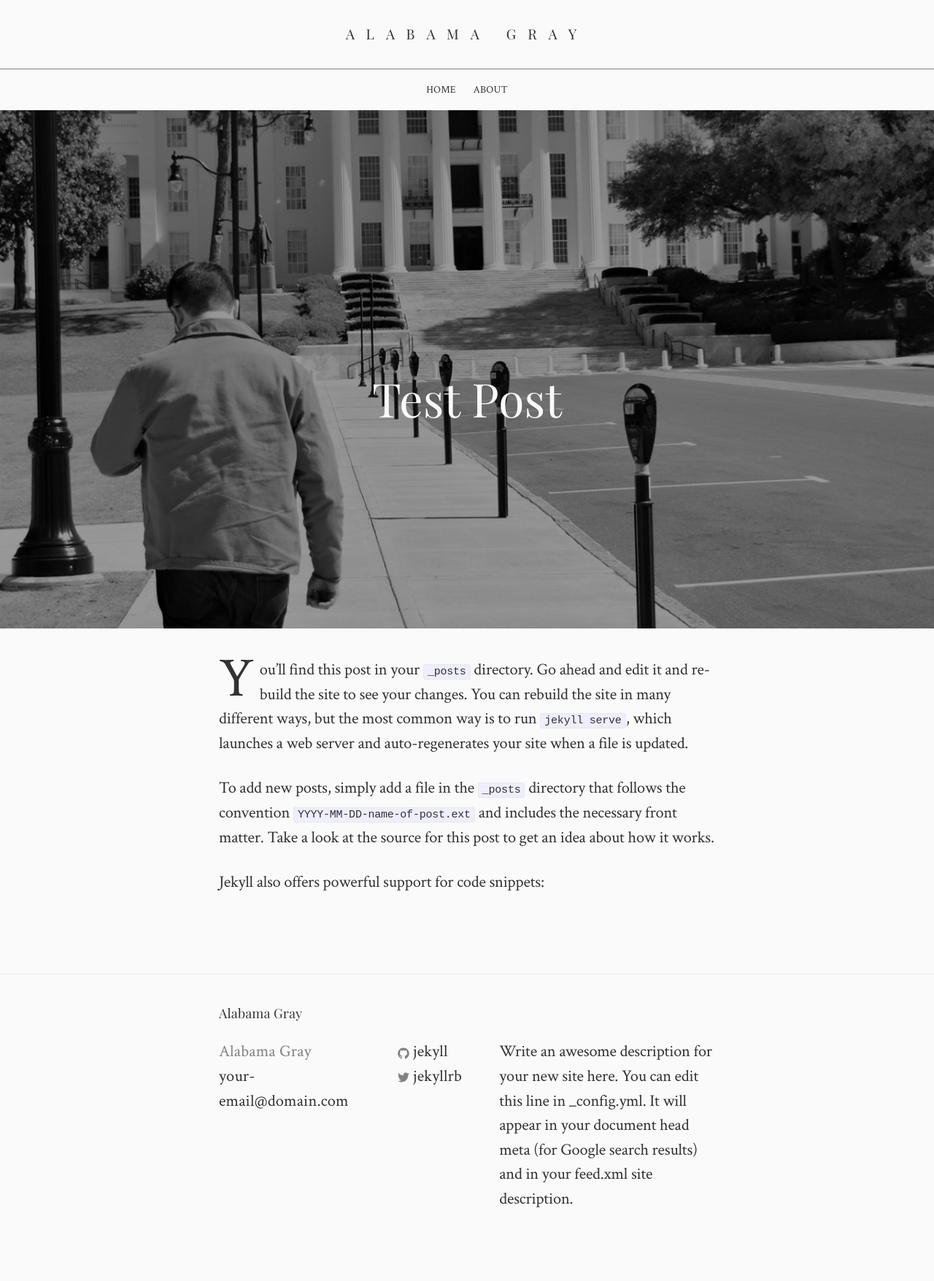
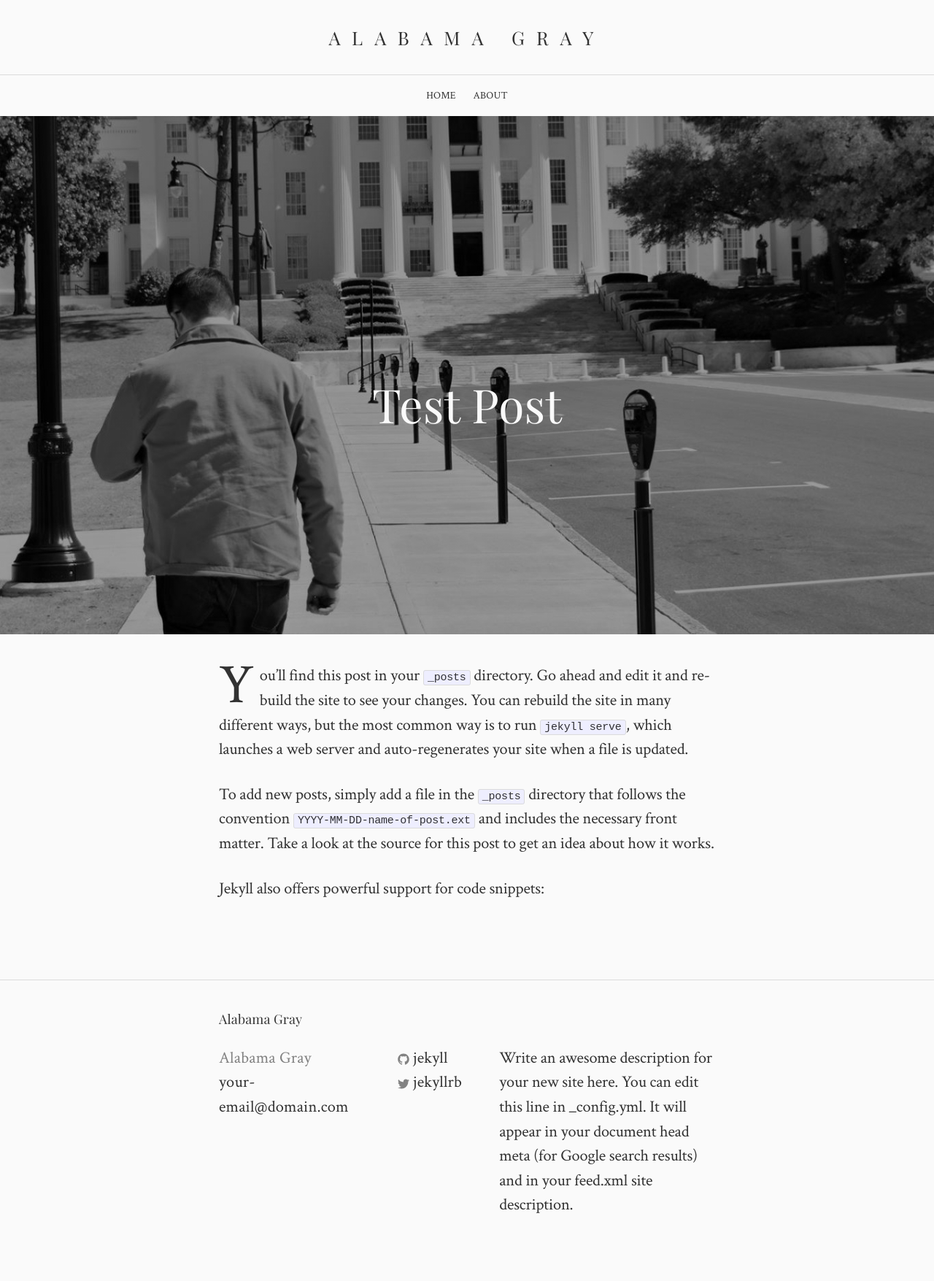
Before and after one commit to jtgry/blog, a Jekyll site: the page built from _posts/2016-05-20-test-post.markdown, in a window 1280 px wide. Shown: the whole page at 73% size. Built offline with Jekyll 4.4.1, drawn with Linux system fonts in a browser that asks for light colours; some web fonts are replaced.

Commit message:
Title and header changes

```diff
--- a/_includes/header.html
+++ b/_includes/header.html
@@ -3,14 +3,6 @@
 </header>
 
 <nav class="site-nav">
-  <a href="#" class="menu-icon">
-    <svg viewBox="0 0 18 15">
-      <path fill="#424242" d="M18,1.484c0,0.82-0.665,1.484-1.484,1.484H1.484C0.665,2.969,0,2.304,0,1.484l0,0C0,0.665,0.665,0,1.484,0 h15.031C17.335,0,18,0.665,18,1.484L18,1.484z"/>
-      <path fill="#424242" d="M18,7.516C18,8.335,17.335,9,16.516,9H1.484C0.665,9,0,8.335,0,7.516l0,0c0-0.82,0.665-1.484,1.484-1.484 h15.031C17.335,6.031,18,6.696,18,7.516L18,7.516z"/>
-      <path fill="#424242" d="M18,13.516C18,14.335,17.335,15,16.516,15H1.484C0.665,15,0,14.335,0,13.516l0,0 c0-0.82,0.665-1.484,1.484-1.484h15.031C17.335,12.031,18,12.696,18,13.516L18,13.516z"/>
-    </svg>
-  </a>
-
   <div class="trigger">
     <a class="page-link" href="{{ site.baseurl }}/">Home</a>
     {% for my_page in site.pages %}
--- a/_sass/_layout.scss
+++ b/_sass/_layout.scss
@@ -5,13 +5,13 @@
     width: 100%;
     // Positioning context for the mobile navigation icon
     text-align: center;
-    border-bottom: 1px solid $grey-color;
+    border-bottom: 1px solid $grey-color-light;
         padding: 2em 0;
 }
 
 .site-title {
     font-family: $header-font-family;
-    font-size: 1.2rem;
+    font-size: 1.6rem;
     text-transform: uppercase;
     letter-spacing: 1rem;
 
@@ -38,55 +38,6 @@
         // Gaps between nav items, but not on the last one
         &:not(:last-child) {
             margin-right: 20px;
-        }
-    }
-
-    @include media-query($on-palm) {
-        position: absolute;
-        top: 9px;
-        right: $spacing-unit / 2;
-        background-color: $background-color;
-        border: 1px solid $grey-color-light;
-        border-radius: 5px;
-        text-align: right;
-
-        .menu-icon {
-            display: block;
-            float: right;
-            width: 36px;
-            height: 26px;
-            line-height: 0;
-            padding-top: 10px;
-            text-align: center;
-
-            > svg {
-                width: 18px;
-                height: 15px;
-
-                path {
-                    fill: $grey-color-dark;
-                }
-            }
-        }
-
-        .trigger {
-            clear: both;
-            display: none;
-        }
-
-        &:hover .trigger {
-            display: block;
-            padding-bottom: 5px;
-        }
-
-        .page-link {
-            display: block;
-            padding: 5px 10px;
-
-            &:not(:last-child) {
-                margin-right: 0;
-            }
-            margin-left: 20px;
         }
     }
 }
--- a/css/main.scss
+++ b/css/main.scss
@@ -24,7 +24,7 @@ $background-color: #fafafa;
 $brand-color:      rgba(0,0,0,0.8);
 $white-color: #fafafa;
 $grey-color:       #828282;
-$grey-color-light: lighten($grey-color, 40%);
+$grey-color-light: lighten($grey-color, 35%);
 $grey-color-dark:  darken($grey-color, 25%);
 
 $footer-color: rgba(0,0,0,0.9);
```
